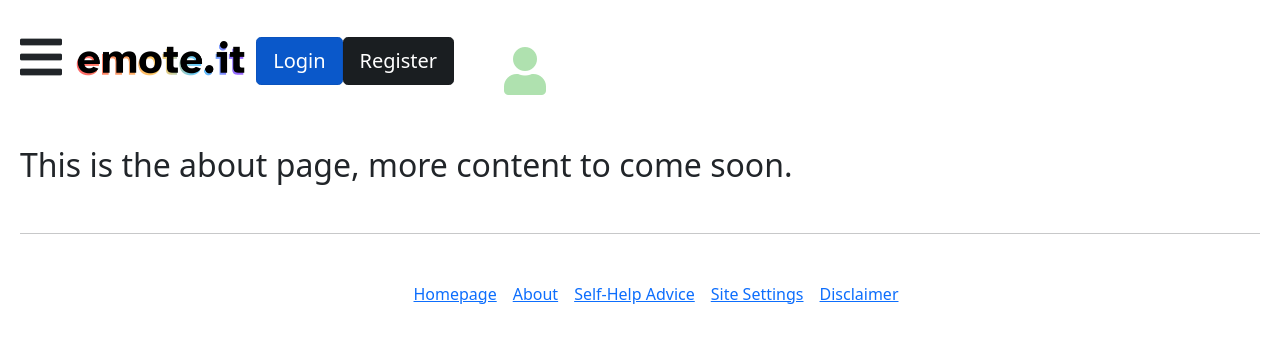
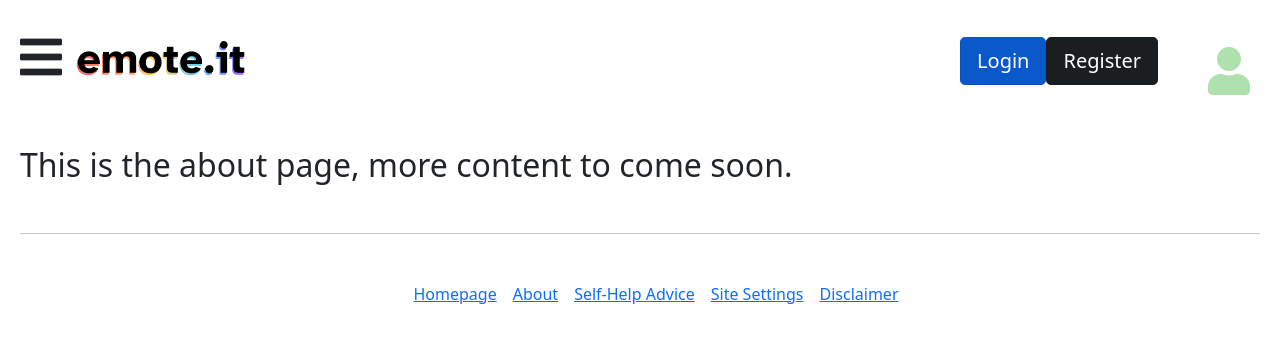
Before and after one commit to CalllumSCO/HCI4Therapy, a Django app: page /about/ in a window 1280 px wide; the page is wider, and only the part inside the window is pictured. Shown: the top 343 px of that part. Run offline with Django 4.2, Linux system fonts and the light colour scheme; some libraries are stand-ins or nearby versions.

Commit message:
Updated Navbar Aesthetics to float some content the top right corner

```diff
--- a/templates/main/base.html
+++ b/templates/main/base.html
@@ -44,9 +44,10 @@
         <img src="{% static 'logo1.png' %}" alt="emoteit" id="logo">
 		{% block nav_block_left %}
 		{% endblock %}
+        </a>
         </div>
-        </a>
 
+        <div class="navbar-collapse justify-content-end">
 		<ul class="navbar-nav navbar-right ml-auto">
             {% if user.is_authenticated %}
             <div id="user-hi">
@@ -73,6 +74,7 @@
             <a href="">
             <i id="user-icon" class="fas fa-user fa-3x"></i>
             </a>
+        </div>
 	  </nav>
 
     {% block nav_block_right %}
```
Lines whose indentation alone changed are shown as unchanged.
